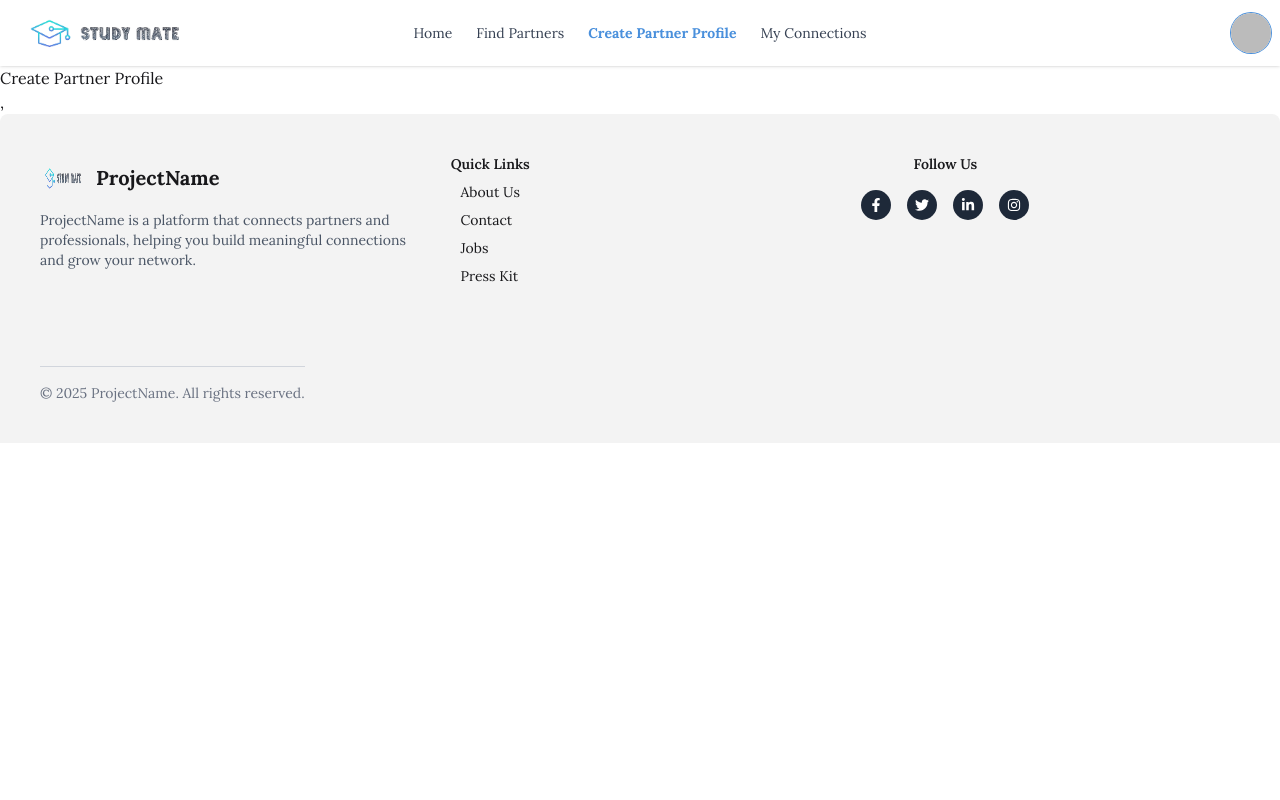
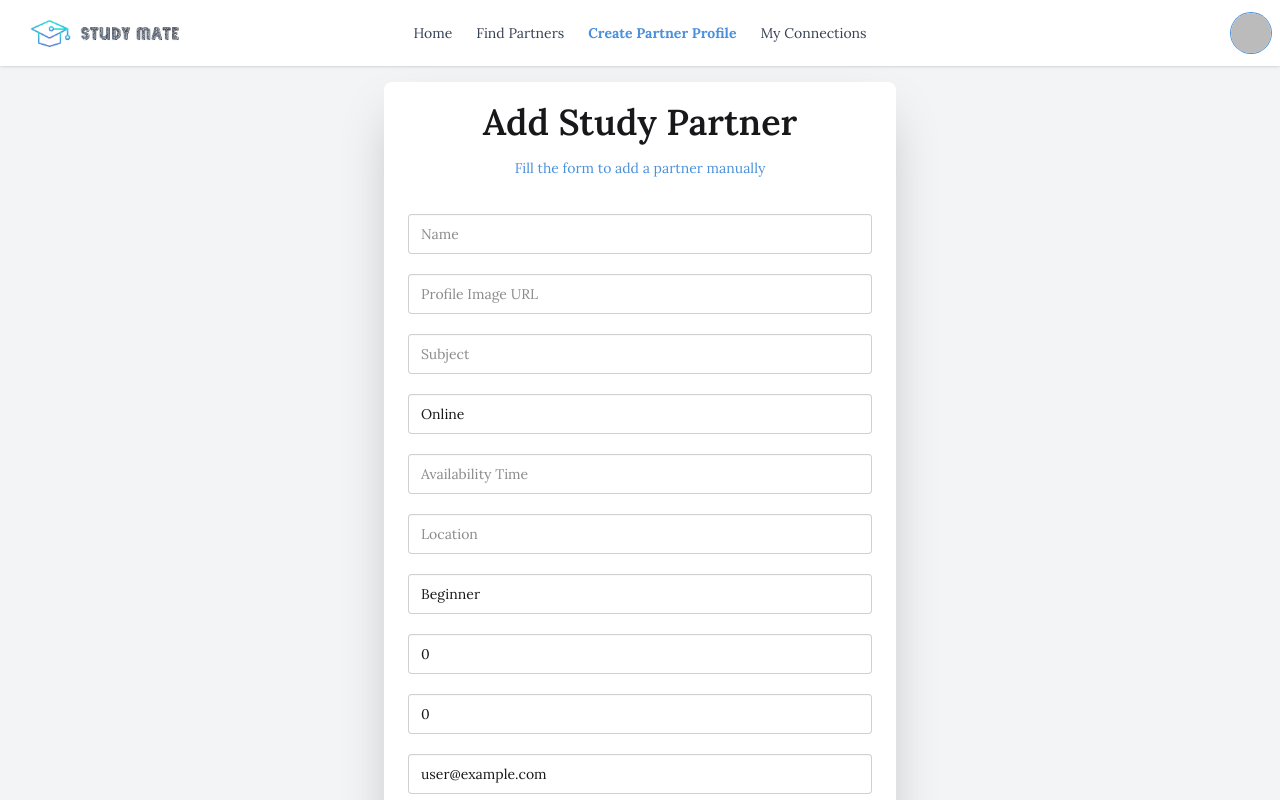
Before and after one commit to shahrufhasan/Study-Mate, a React (Vite) app: page /createProfile in a window 1280 px wide. Shown: the top 800 px of the page. Built offline with nearby package versions, Linux system fonts and the light colour scheme; no server answers; sample sign-in values are in the browser's storage.

Commit message:
made a form to create a new partner

```diff
--- a/src/components/PartnerCard.jsx
+++ b/src/components/PartnerCard.jsx
@@ -1,26 +1,142 @@
 import React from "react";
+import {
+  Star,
+  GraduationCap,
+  Monitor,
+  MapPin,
+  Wifi,
+  Laptop,
+} from "lucide-react";
 
 const PartnerCard = ({ partner }) => {
-  const { name } = partner;
+  const {
+    name,
+    profileImage,
+    subject,
+    studyMode,
+    experienceLevel,
+    location,
+    rating = 0,
+  } = partner;
+
+  const numericRating = Math.max(0, Math.min(5, Number(rating) || 0));
+
+  const badgeColor = () => {
+    switch (experienceLevel.toLowerCase()) {
+      case "expert":
+        return "bg-green-300";
+      case "intermediate":
+        return "bg-yellow-300";
+      case "beginner":
+        return "bg-red-300";
+      default:
+        return "bg-gray-600";
+    }
+  };
+
+  const FullStar = ({ size = 20 }) => (
+    <svg
+      width={size}
+      height={size}
+      viewBox="0 0 24 24"
+      xmlns="http://www.w3.org/2000/svg"
+    >
+      <path
+        d="M12 .587l3.668 7.431L23.6 9.75l-5.8 5.656L19.335 23 12 19.771 4.665 23l1.535-7.594L.4 9.75l7.932-1.732L12 .587z"
+        fill="#FACC15"
+      />
+    </svg>
+  );
+
+  const HalfStar = ({ size = 20 }) => (
+    <svg
+      width={size}
+      height={size}
+      viewBox="0 0 24 24"
+      xmlns="http://www.w3.org/2000/svg"
+    >
+      <defs>
+        <linearGradient id="halfGrad">
+          <stop offset="50%" stopColor="#FACC15" />
+          <stop offset="50%" stopColor="transparent" />
+        </linearGradient>
+      </defs>
+      <path
+        d="M12 .587l3.668 7.431L23.6 9.75l-5.8 5.656L19.335 23 12 19.771 4.665 23l1.535-7.594L.4 9.75l7.932-1.732L12 .587z"
+        fill="url(#halfGrad)"
+        stroke="#FACC15"
+        strokeWidth="1"
+      />
+    </svg>
+  );
+
+  const StudyModeIcon = () => {
+    if (studyMode.toLowerCase() === "online")
+      return <Wifi size={16} className="text-blue-500" />;
+    if (studyMode.toLowerCase() === "offline")
+      return <Laptop size={16} className="text-gray-600" />;
+    return <Monitor size={16} className="text-blue-500" />;
+  };
+
   return (
-    <div>
-      <div className="card bg-base-100 w-96 shadow-sm">
-        <figure className="px-10 pt-10">
-          <img
-            src="https://img.daisyui.com/images/stock/photo-1606107557195-0e29a4b5b4aa.webp"
-            alt="Shoes"
-            className="rounded-xl"
-          />
-        </figure>
-        <div className="card-body items-center text-center">
-          <h2 className="card-title">{name}</h2>
-          <p>
-            A card component has a figure, a body part, and inside body there
-            are title and actions parts
+    <div className="bg-white rounded-2xl shadow-md hover:shadow-xl transition-all duration-300 transform hover:-translate-y-1 w-full max-w-sm mx-auto overflow-hidden flex flex-col">
+      <div className="relative">
+        <img
+          src={profileImage}
+          alt={name}
+          className="w-full h-56 object-cover"
+        />
+        <div
+          className={`absolute top-3 right-3 text-gray-600 text-xs font-semibold px-3 py-1 rounded-full shadow ${badgeColor()}`}
+        >
+          {experienceLevel}
+        </div>
+      </div>
+
+      <div className="flex flex-col justify-between flex-1 p-6 text-center">
+        <div>
+          <h2 className="text-xl font-semibold text-gray-800 mb-1">{name}</h2>
+
+          <p className="text-gray-500 mb-3 flex items-center justify-center gap-2">
+            <GraduationCap size={18} className="text-purple-600" /> {subject}
           </p>
-          <div className="card-actions">
-            <button className="btn btn-primary">Buy Now</button>
+
+          <div className="flex justify-center items-center gap-4 text-sm text-gray-600 mb-3">
+            <span className="flex items-center gap-1">
+              <StudyModeIcon />
+              {studyMode}
+            </span>
+
+            <span className="flex items-center gap-1">
+              <MapPin size={16} className="text-red-500" />
+              {location || "Unknown"}
+            </span>
           </div>
+
+          <div className="flex justify-center items-center mb-5 gap-1">
+            {[...Array(5)].map((_, i) => {
+              if (numericRating >= i + 1) {
+                return <FullStar key={i} size={20} />;
+              } else if (numericRating > i && numericRating < i + 1) {
+                return <HalfStar key={i} size={20} />;
+              } else {
+                return (
+                  <Star
+                    key={i}
+                    size={20}
+                    strokeWidth={1.8}
+                    className="text-gray-300"
+                  />
+                );
+              }
+            })}
+          </div>
+        </div>
+
+        <div className="mt-4">
+          <button className="w-full btn bnt-outline btn-secondary">
+            View Profile{" "}
+          </button>
         </div>
       </div>
     </div>
--- a/src/pages/CreatePartnerProfile/CreatePartnerProfile.jsx
+++ b/src/pages/CreatePartnerProfile/CreatePartnerProfile.jsx
@@ -1,7 +1,192 @@
-import React from "react";
+import React, { use, useState } from "react";
+import { toast, ToastContainer } from "react-toastify";
+import "react-toastify/dist/ReactToastify.css";
+import Swal from "sweetalert2";
+import { AuthContext } from "../../provider/AuthContext";
 
 const CreatePartnerProfile = () => {
-  return <div>Create Partner Profile</div>;
+  const { user } = use(AuthContext);
+  const [partnerData, setPartnerData] = useState({
+    name: "",
+    profileImage: "",
+    subject: "",
+    studyMode: "online",
+    availabiityTime: "",
+    location: "",
+    experienceLevel: "Beginner",
+    rating: 0,
+    partnerCont: 0,
+    email: user.email,
+  });
+
+  const [loading, setLoading] = useState(false);
+
+  const handleChange = (e) => {
+    const { name, value } = e.target;
+    setPartnerData((prev) => ({ ...prev, [name]: value }));
+  };
+
+  const handleSubmit = (e) => {
+    e.preventDefault();
+    setLoading(true);
+
+    fetch("http://localhost:3000/partners", {
+      method: "POST",
+      headers: {
+        "content-type": "application/json",
+      },
+      body: JSON.stringify(partnerData),
+    })
+      .then((res) => res.json())
+      .then((data) => console.log(data))
+      .catch((err) => {
+        console.log(err);
+      });
+
+    setTimeout(() => {
+      Swal.fire({
+        position: "top-end",
+        icon: "success",
+        title: "Partner Created Successfully",
+        showConfirmButton: false,
+        timer: 1500,
+      });
+      setPartnerData({
+        name: "",
+        profileImage: "",
+        subject: "",
+        studyMode: "online",
+        availabiityTime: "",
+        location: "",
+        experienceLevel: "Beginner",
+        rating: 0,
+        partnerCont: 0,
+        email: "",
+      });
+      setLoading(false);
+    }, 1000);
+  };
+
+  return (
+    <div className="flex justify-center min-h-screen items-center bg-gray-100 p-4">
+      <div className="card bg-base-100 w-full max-w-lg shadow-2xl py-5 space-y-3">
+        <div className="text-center">
+          <h4 className="font-semibold text-4xl mb-4">Add Study Partner</h4>
+          <p className="text-primary text-sm">
+            Fill the form to add a partner manually
+          </p>
+        </div>
+
+        <form onSubmit={handleSubmit} className="card-body space-y-3">
+          <input
+            type="text"
+            name="name"
+            placeholder="Name"
+            value={partnerData.name}
+            onChange={handleChange}
+            className="input w-full"
+            required
+          />
+
+          <input
+            type="url"
+            name="profileImage"
+            placeholder="Profile Image URL"
+            value={partnerData.profileImage}
+            onChange={handleChange}
+            className="input w-full"
+          />
+
+          <input
+            type="text"
+            name="subject"
+            placeholder="Subject"
+            value={partnerData.subject}
+            onChange={handleChange}
+            className="input w-full"
+          />
+
+          <select
+            name="studyMode"
+            value={partnerData.studyMode}
+            onChange={handleChange}
+            className="input w-full"
+          >
+            <option value="online">Online</option>
+            <option value="offline">Offline</option>
+          </select>
+
+          <input
+            type="text"
+            name="availabiityTime"
+            placeholder="Availability Time"
+            value={partnerData.availabiityTime}
+            onChange={handleChange}
+            className="input w-full"
+          />
+
+          <input
+            type="text"
+            name="location"
+            placeholder="Location"
+            value={partnerData.location}
+            onChange={handleChange}
+            className="input w-full"
+          />
+
+          <select
+            name="experienceLevel"
+            value={partnerData.experienceLevel}
+            onChange={handleChange}
+            className="input w-full"
+          >
+            <option value="Beginner">Beginner</option>
+            <option value="Intermediate">Intermediate</option>
+            <option value="Expert">Expert</option>
+          </select>
+
+          <input
+            type="number"
+            name="rating"
+            placeholder="Rating (0-5)"
+            value={partnerData.rating}
+            onChange={handleChange}
+            min={0}
+            max={5}
+            className="input w-full"
+          />
+
+          <input
+            type="number"
+            name="partnerCont"
+            placeholder="Partner Count"
+            value={partnerData.partnerCont}
+            onChange={handleChange}
+            min={0}
+            className="input w-full"
+          />
+
+          <input
+            type="email"
+            name="email"
+            value={partnerData.email}
+            readOnly
+            className="input w-full"
+          />
+
+          <button
+            type="submit"
+            className="btn btn-primary w-full mt-3"
+            disabled={loading}
+          >
+            {loading ? "Creating..." : "Create Partner"}
+          </button>
+        </form>
+      </div>
+
+      <ToastContainer position="top-right" autoClose={3000} />
+    </div>
+  );
 };
 
 export default CreatePartnerProfile;
--- a/src/pages/FindPartner/FindPartner.jsx
+++ b/src/pages/FindPartner/FindPartner.jsx
@@ -8,7 +8,7 @@ const FindPartner = () => {
   return (
     <div className="my-10">
       <h2 className="text-5xl text-center my-5">All the study partners</h2>
-      <div className="grid grid-cols-1 md:grid-cols-2 lg:grid-cols-3">
+      <div className="grid grid-cols-1 md:grid-cols-2 lg:grid-cols-3 gap-5">
         {data.map((partner) => (
           <PartnerCard key={partner._id} partner={partner}></PartnerCard>
         ))}
--- a/src/router/Router.jsx
+++ b/src/router/Router.jsx
@@ -19,7 +19,7 @@ export const router = createBrowserRouter([
       },
       {
         path: "/findPartners",
-        loader: () => fetch("http://localhost:3000/students"),
+        loader: () => fetch("http://localhost:3000/partners"),
         element: <FindPartner></FindPartner>,
       },
       {
```
